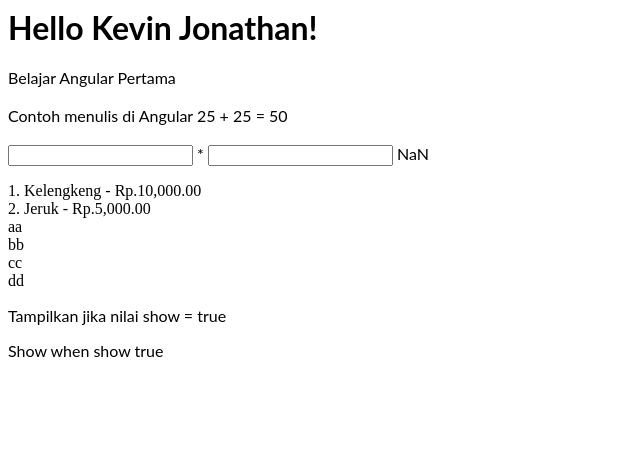
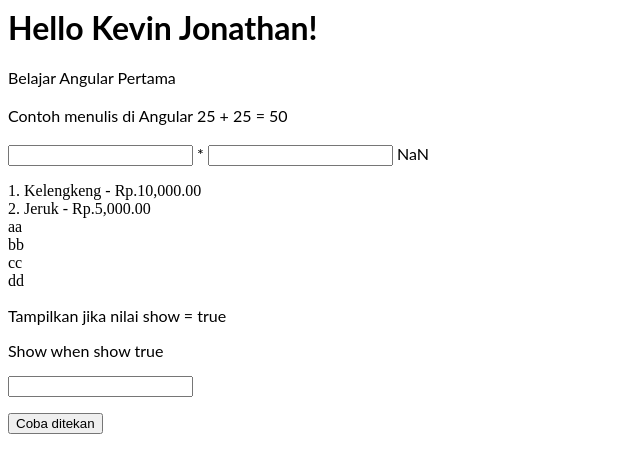
Before and after one commit to KevinJonathan117/learn-angular, an Angular app: page / in a window 1280 px wide. Shown: the top 472 px of the page, without its empty margins (0-640 px from the left). Built offline with nearby package versions, Linux system fonts and the light colour scheme.

Commit message:
null textbox and button click event

```diff
--- a/src/app/app.component.html
+++ b/src/app/app.component.html
@@ -36,5 +36,13 @@
   <p>Show when show not true</p>
 </ng-template>
 
+<input [(ngModel)] =user type="text">
+<p *ngIf="User"> Halo {{user.name}} </p>
+
+<p>
+<button (click) = "klikButton()">Coba ditekan</button>
+{{pesan}}
+</p>
+
 
 <!--angular.io/guide/pipes-->
--- a/src/app/app.component.ts
+++ b/src/app/app.component.ts
@@ -17,4 +17,10 @@ export class AppComponent  {
   itemArr = ['aa', 'bb', 'cc', 'dd'];
 
   show: boolean = true;
+  user = "";
+
+  pesan = ''
+  klikButton() {
+    this.pesan = "Tombol ditekan";
+  }
 }
```
